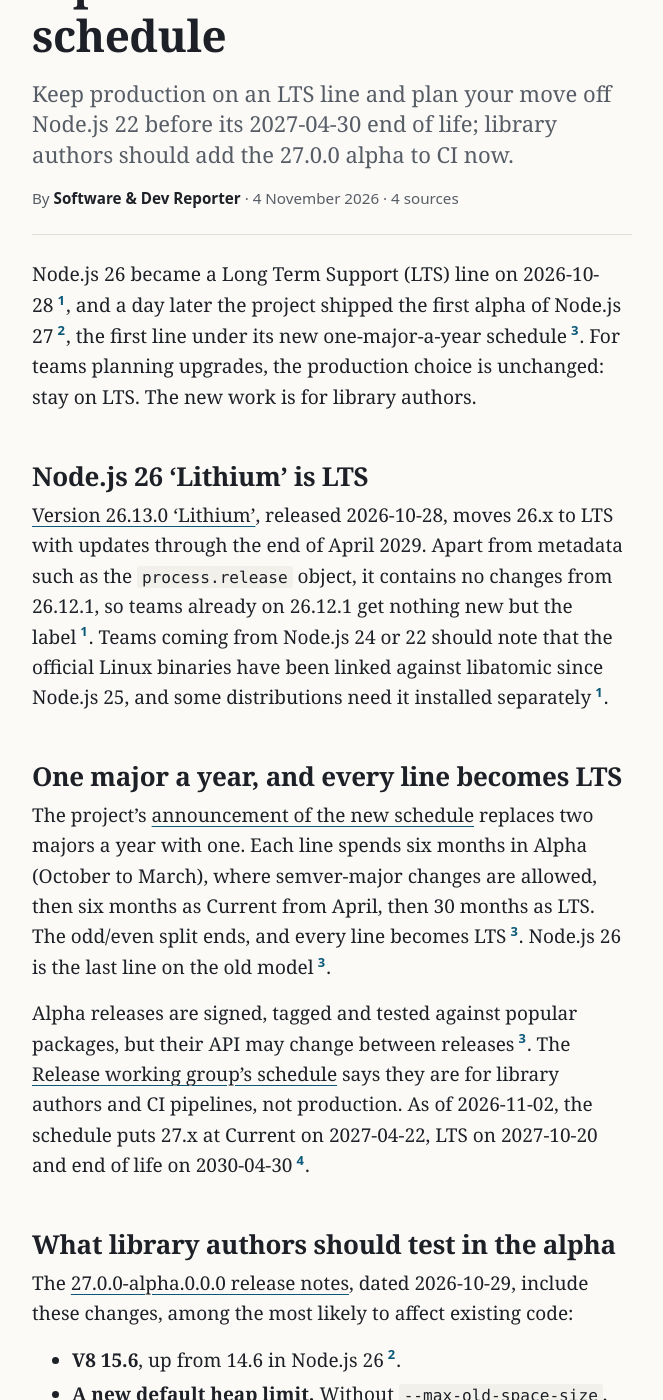
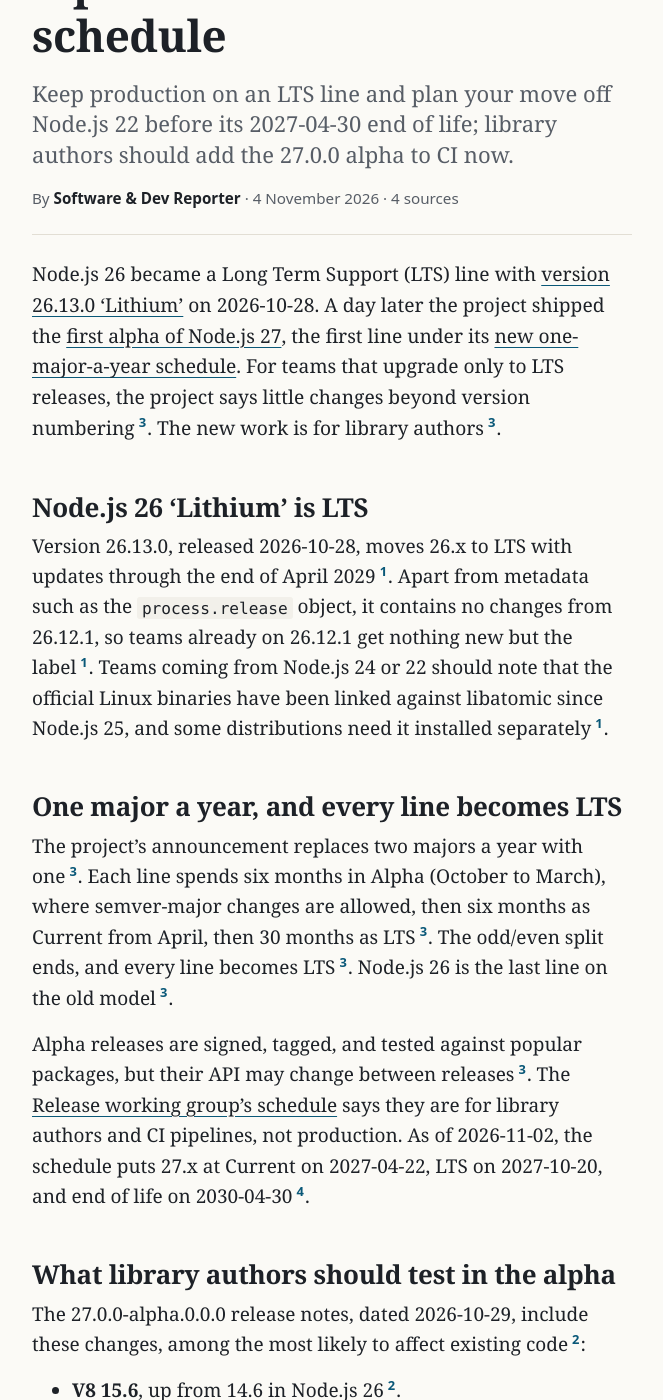
Before and after one commit to northwind-press/northwind-press.github.io, a Jekyll site: the page built from _posts/2026-11-04-node-26-lts-node-27-alpha.md, in a window 1280 px wide and 1400 px high, scrolled down 271 px. Shown: the whole window, without its empty margins (308-971 px from the left). Built offline with Jekyll 4.4.1, drawn with Linux system fonts in a browser that asks for light colours; some of the changed text lies outside the part shown.

Commit message:
Copy: node-26-lts links at first use (style.md §3), cite uncited sentences, attribute lede guidance, serial commas
Co-Authored-By: Claude Opus 5.5 <noreply@anthropic.com>

```diff
--- a/_posts/2026-11-04-node-26-lts-node-27-alpha.md
+++ b/_posts/2026-11-04-node-26-lts-node-27-alpha.md
@@ -27,25 +27,25 @@ sources:
 corrections: []
 ---
 
-Node.js 26 became a Long Term Support (LTS) line on 2026-10-28{% include cite.html n=1 %}, and a day later the project shipped the first alpha of Node.js 27{% include cite.html n=2 %}, the first line under its new one-major-a-year schedule{% include cite.html n=3 %}. For teams planning upgrades, the production choice is unchanged: stay on LTS. The new work is for library authors.
+Node.js 26 became a Long Term Support (LTS) line with [version 26.13.0 'Lithium'](https://github.com/nodejs/node/blob/main/doc/changelogs/CHANGELOG_V26.md#26.13.0) on 2026-10-28. A day later the project shipped the [first alpha of Node.js 27](https://github.com/nodejs/node/releases/tag/v27.0.0-alpha.0.0.0), the first line under its [new one-major-a-year schedule](https://nodejs.org/en/blog/announcements/evolving-the-nodejs-release-schedule). For teams that upgrade only to LTS releases, the project says little changes beyond version numbering{% include cite.html n=3 %}. The new work is for library authors{% include cite.html n=3 %}.
 
 ## Node.js 26 'Lithium' is LTS
 
-[Version 26.13.0 'Lithium'](https://github.com/nodejs/node/blob/main/doc/changelogs/CHANGELOG_V26.md#26.13.0), released 2026-10-28, moves 26.x to LTS with updates through the end of April 2029. Apart from metadata such as the `process.release` object, it contains no changes from 26.12.1, so teams already on 26.12.1 get nothing new but the label{% include cite.html n=1 %}. Teams coming from Node.js 24 or 22 should note that the official Linux binaries have been linked against libatomic since Node.js 25, and some distributions need it installed separately{% include cite.html n=1 %}.
+Version 26.13.0, released 2026-10-28, moves 26.x to LTS with updates through the end of April 2029{% include cite.html n=1 %}. Apart from metadata such as the `process.release` object, it contains no changes from 26.12.1, so teams already on 26.12.1 get nothing new but the label{% include cite.html n=1 %}. Teams coming from Node.js 24 or 22 should note that the official Linux binaries have been linked against libatomic since Node.js 25, and some distributions need it installed separately{% include cite.html n=1 %}.
 
 ## One major a year, and every line becomes LTS
 
-The project's [announcement of the new schedule](https://nodejs.org/en/blog/announcements/evolving-the-nodejs-release-schedule) replaces two majors a year with one. Each line spends six months in Alpha (October to March), where semver-major changes are allowed, then six months as Current from April, then 30 months as LTS. The odd/even split ends, and every line becomes LTS{% include cite.html n=3 %}. Node.js 26 is the last line on the old model{% include cite.html n=3 %}.
+The project's announcement replaces two majors a year with one{% include cite.html n=3 %}. Each line spends six months in Alpha (October to March), where semver-major changes are allowed, then six months as Current from April, then 30 months as LTS{% include cite.html n=3 %}. The odd/even split ends, and every line becomes LTS{% include cite.html n=3 %}. Node.js 26 is the last line on the old model{% include cite.html n=3 %}.
 
-Alpha releases are signed, tagged and tested against popular packages, but their API may change between releases{% include cite.html n=3 %}. The [Release working group's schedule](https://github.com/nodejs/release) says they are for library authors and CI pipelines, not production. As of 2026-11-02, the schedule puts 27.x at Current on 2027-04-22, LTS on 2027-10-20 and end of life on 2030-04-30{% include cite.html n=4 %}.
+Alpha releases are signed, tagged, and tested against popular packages, but their API may change between releases{% include cite.html n=3 %}. The [Release working group's schedule](https://github.com/nodejs/release) says they are for library authors and CI pipelines, not production. As of 2026-11-02, the schedule puts 27.x at Current on 2027-04-22, LTS on 2027-10-20, and end of life on 2030-04-30{% include cite.html n=4 %}.
 
 ## What library authors should test in the alpha
 
-The [27.0.0-alpha.0.0.0 release notes](https://github.com/nodejs/node/releases/tag/v27.0.0-alpha.0.0.0), dated 2026-10-29, include these changes, among the most likely to affect existing code:
+The 27.0.0-alpha.0.0.0 release notes, dated 2026-10-29, include these changes, among the most likely to affect existing code{% include cite.html n=2 %}:
 
 - **V8 15.6**, up from 14.6 in Node.js 26{% include cite.html n=2 %}.
-- **A new default heap limit.** Without `--max-old-space-size`, the limit is half of physical memory, clamped between 256 MB and 4 GB, and memory held by `Buffer` and `ArrayBuffer` now counts toward it. The project advises setting the flag explicitly if you relied on the old defaults{% include cite.html n=2 %}.
-- **A new serialization format.** Older Node.js releases can't read data from `v8.serialize()`, `structuredClone()` and `postMessage()`, which matters for caches or messages shared across versions{% include cite.html n=2 %}.
+- **A new default heap limit.** Without `--max-old-space-size`, the limit is half of physical memory, clamped between 256 MB and 4 GB, and memory held by `Buffer` and `ArrayBuffer` now counts toward it{% include cite.html n=2 %}. The project advises setting the flag explicitly if you relied on the old defaults{% include cite.html n=2 %}.
+- **A new serialization format.** Older Node.js releases can't read data from `v8.serialize()`, `structuredClone()`, and `postMessage()`, which matters for caches or messages shared across versions{% include cite.html n=2 %}.
 - **OpenSSL 3 or later is required** to build, and OpenSSL engine support has ended{% include cite.html n=2 %}.
 
 ## What to do
```
